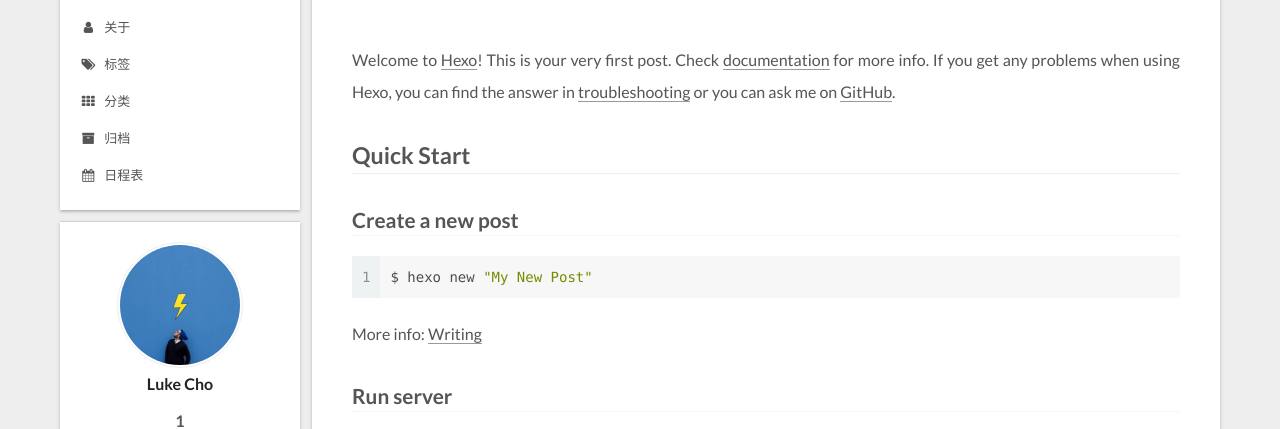
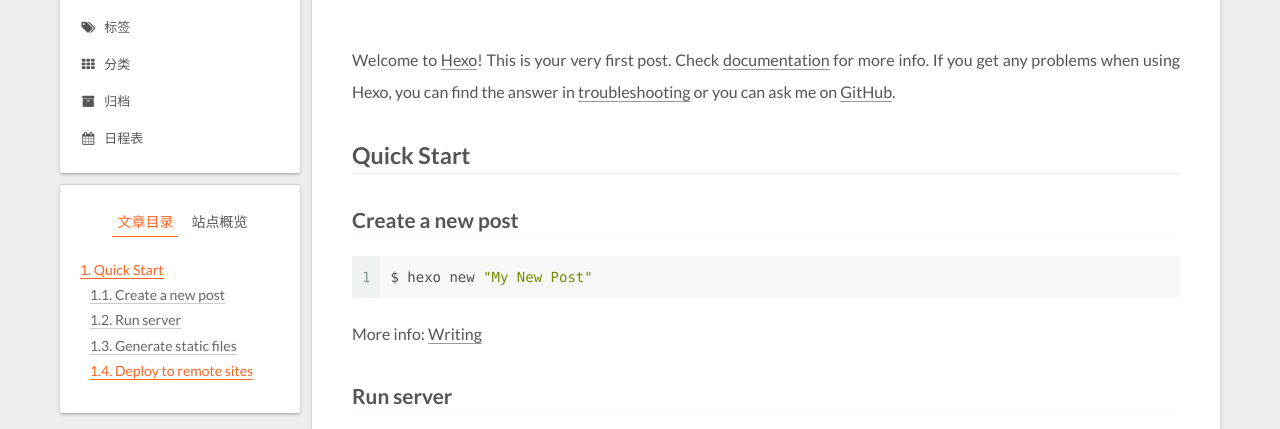
Before and after one commit to LeoCho1learning/LeoCho1learning.github.io, a plain HTML site: page 2019/04/17/hello-world/index.html in a window 1280 px wide. Shown: the part 127-556 px from the top of the page. Drawn offline with Linux system fonts and the light colour scheme.

Commit message:
Site updated: 2019-04-18 20:59:44

```diff
--- a/2019/04/17/hello-world/index.html
+++ b/2019/04/17/hello-world/index.html
@@ -247,23 +247,6 @@
 
 
     <a href="/" rel="section"><i class="menu-item-icon fa fa-fw fa-home"></i> <br>首页</a>
-
-  </li>
-
-
-
-
-          <li class="menu-item menu-item-about">
-
-
-
-
-
-
-
-
-
-    <a href="/about/" rel="section"><i class="menu-item-icon fa fa-fw fa-user"></i> <br>关于</a>
 
   </li>
 
@@ -552,8 +535,17 @@
 
 
 
+        <ul class="sidebar-nav motion-element">
+          <li class="sidebar-nav-toc sidebar-nav-active" data-target="post-toc-wrap">
+            文章目录
+          </li>
+          <li class="sidebar-nav-overview" data-target="site-overview-wrap">
+            站点概览
+          </li>
+        </ul>
 
-      <div class="site-overview-wrap sidebar-panel sidebar-panel-active">
+
+      <div class="site-overview-wrap sidebar-panel">
         <div class="site-overview">
           <div class="site-author motion-element" itemprop="author" itemscope itemtype="http://schema.org/Person">
 
@@ -623,6 +615,23 @@
         </div>
       </div>
 
+
+      <!--noindex-->
+        <div class="post-toc-wrap motion-element sidebar-panel sidebar-panel-active">
+          <div class="post-toc">
+
+
+
+
+
+
+
+              <div class="post-toc-content"><ol class="nav"><li class="nav-item nav-level-2"><a class="nav-link" href="#Quick-Start"><span class="nav-number">1.</span> <span class="nav-text">Quick Start</span></a><ol class="nav-child"><li class="nav-item nav-level-3"><a class="nav-link" href="#Create-a-new-post"><span class="nav-number">1.1.</span> <span class="nav-text">Create a new post</span></a></li><li class="nav-item nav-level-3"><a class="nav-link" href="#Run-server"><span class="nav-number">1.2.</span> <span class="nav-text">Run server</span></a></li><li class="nav-item nav-level-3"><a class="nav-link" href="#Generate-static-files"><span class="nav-number">1.3.</span> <span class="nav-text">Generate static files</span></a></li><li class="nav-item nav-level-3"><a class="nav-link" href="#Deploy-to-remote-sites"><span class="nav-number">1.4.</span> <span class="nav-text">Deploy to remote sites</span></a></li></ol></li></ol></div>
+
+
+          </div>
+        </div>
+      <!--/noindex-->
 
 
 
--- a/css/main.css
+++ b/css/main.css
@@ -1768,7 +1768,7 @@ pre .javascript .function {
   width: 4px;
   height: 4px;
   border-radius: 50%;
-  background: #996a6b;
+  background: #7ab08c;
 }
 .feed-link,
 .chat {
@@ -1884,6 +1884,66 @@ pre .javascript .function {
 .site-state-item-name {
   font-size: 13px;
   color: #999;
+}
+.post-toc-empty {
+  font-size: 14px;
+  color: #666;
+}
+.post-toc-wrap {
+  overflow: hidden;
+}
+.post-toc {
+  overflow: auto;
+}
+.post-toc ol {
+  margin: 0;
+  padding: 0 2px 5px 10px;
+  text-align: left;
+  list-style: none;
+  font-size: 14px;
+}
+.post-toc ol > ol {
+  padding-left: 0;
+}
+.post-toc ol a {
+  transition-duration: 0.2s;
+  transition-timing-function: ease-in-out;
+  transition-delay: 0s;
+  transition-property: all;
+  color: #666;
+  border-bottom-color: #ccc;
+}
+.post-toc ol a:hover {
+  color: #000;
+  border-bottom-color: #000;
+}
+.post-toc .nav-item {
+  overflow: hidden;
+  text-overflow: ellipsis;
+  white-space: nowrap;
+  line-height: 1.8;
+}
+.post-toc .nav .nav-child {
+  display: none;
+}
+.post-toc .nav .active > .nav-child {
+  display: block;
+}
+.post-toc .nav .active-current > .nav-child {
+  display: block;
+}
+.post-toc .nav .active-current > .nav-child > .nav-item {
+  display: block;
+}
+.post-toc .nav .active > a {
+  color: #fc6423;
+  border-bottom-color: #fc6423;
+}
+.post-toc .nav .active-current > a {
+  color: #fc6423;
+}
+.post-toc .nav .active-current > a:hover {
+  color: #fc6423;
 }
 .footer {
   font-size: 14px;
```
Also changed, not shown: archives/2019/04/index.html (+0 -20 lines), archives/2019/index.html (+0 -20 lines), archives/index.html (+0 -20 lines), index.html (+0 -17 lines).
